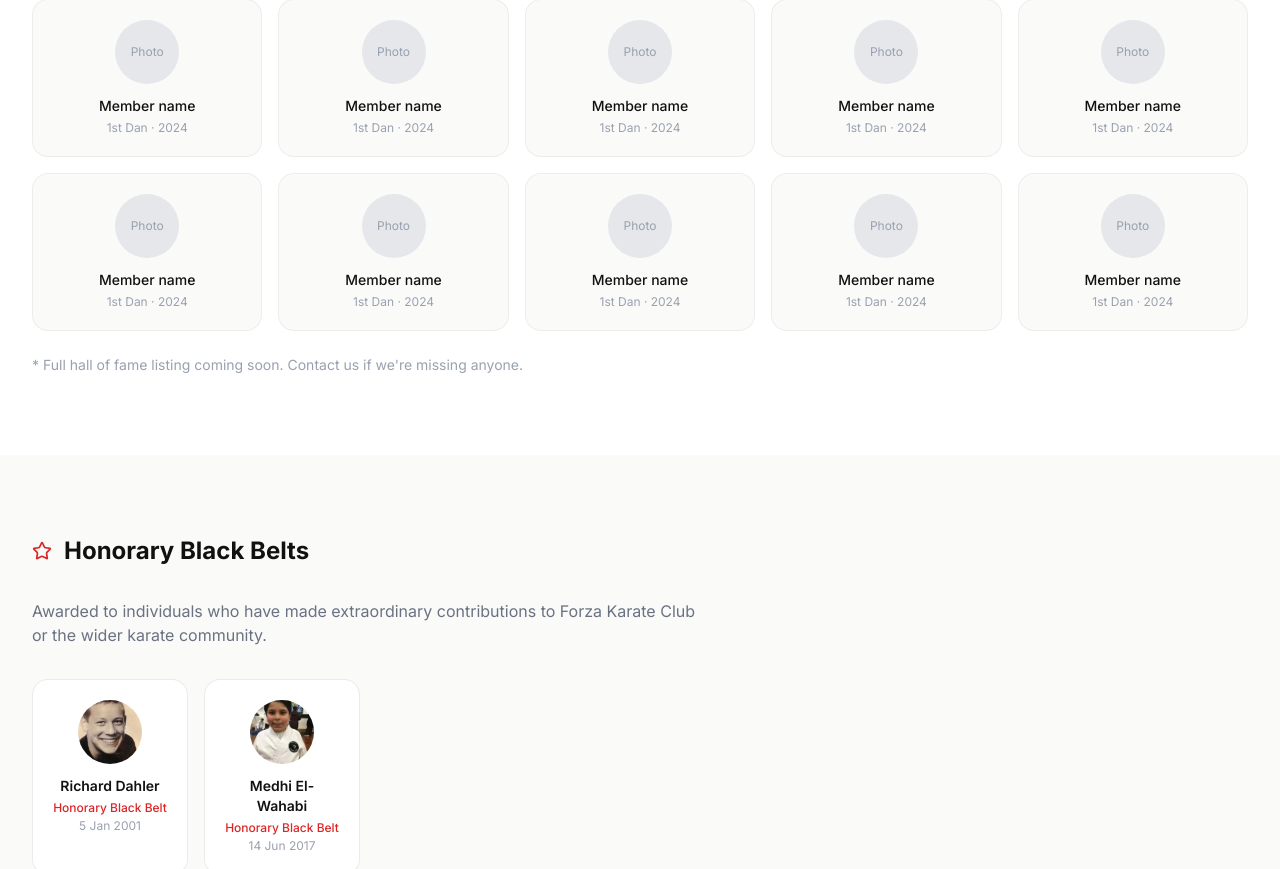
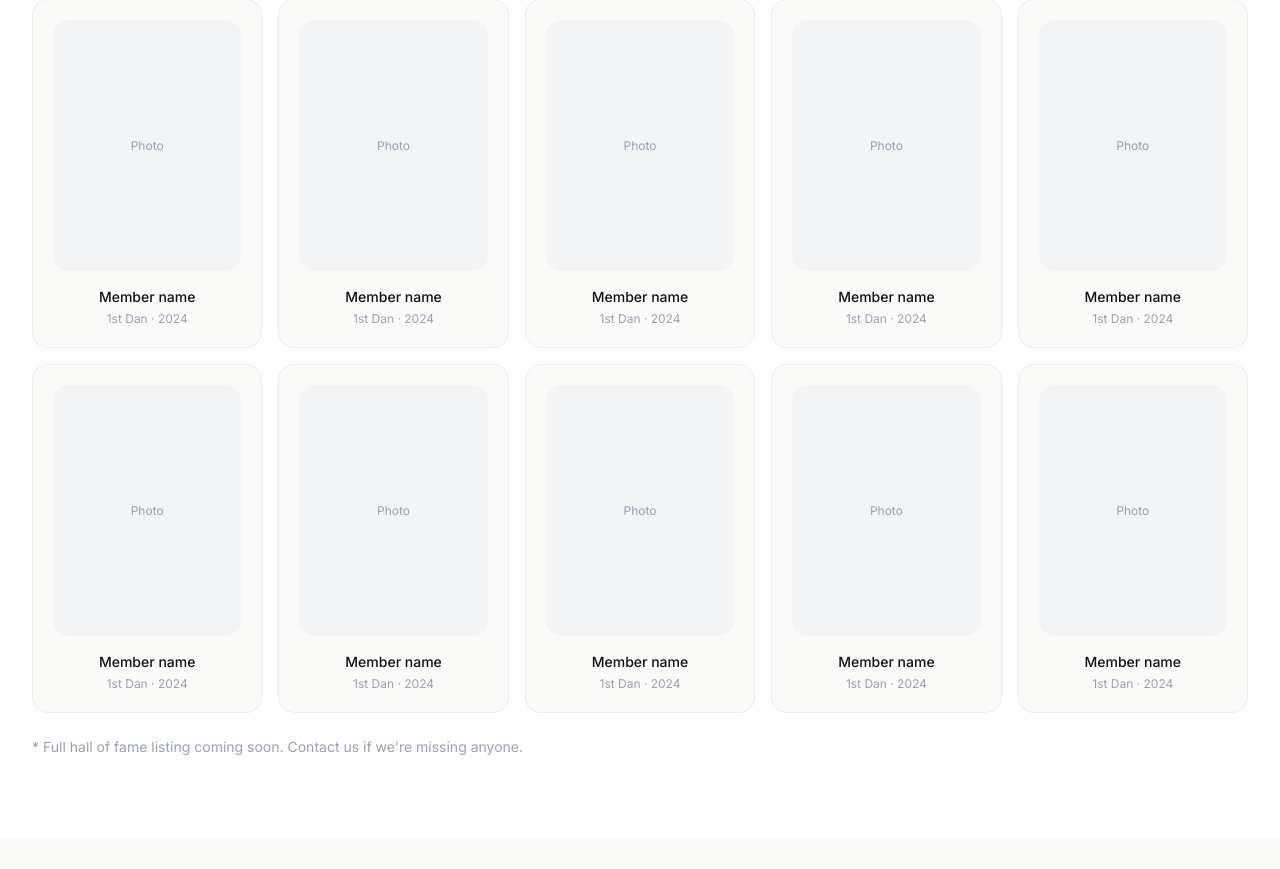
Before and after one commit to anthonieveritt-afk/forza-karate-website, a Next.js app: page /hall-of-fame in a window 1280 px wide. Shown: the part 519-1388 px from the top of the page. Built offline with nearby package versions, Linux system fonts and the light colour scheme.

Commit message:
Profile photos: larger rounded rectangles (not circles) across hall of fame, instructors, team

```diff
--- a/app/hall-of-fame/page.tsx
+++ b/app/hall-of-fame/page.tsx
@@ -32,7 +32,7 @@ export default function HallOfFamePage() {
           <div className="grid grid-cols-2 sm:grid-cols-3 md:grid-cols-4 lg:grid-cols-5 gap-4">
             {[...Array(10)].map((_, i) => (
               <div key={i} className="rounded-2xl bg-[#fafaf9] border border-black/5 p-5 text-center">
-                <div className="w-16 h-16 rounded-full bg-gray-200 mx-auto mb-3 flex items-center justify-center">
+                <div className="w-full aspect-[3/4] rounded-2xl bg-gray-100 mb-4 flex items-center justify-center overflow-hidden">
                   <span className="text-gray-400 text-xs">Photo</span>
                 </div>
                 <p className="text-sm font-medium text-[#111111]">Member name</p>
@@ -59,13 +59,13 @@ export default function HallOfFamePage() {
           </p>
           <div className="grid grid-cols-2 sm:grid-cols-3 md:grid-cols-4 gap-4 max-w-2xl">
             <div className="rounded-2xl bg-white border border-black/8 p-5 text-center">
-              <div className="w-16 h-16 rounded-full overflow-hidden mx-auto mb-3">
+              <div className="w-full aspect-[3/4] rounded-2xl overflow-hidden mb-4">
                 <Image
                   src="/hall-of-fame/richard-dahler.webp"
                   alt="Richard Dahler"
-                  width={64}
-                  height={64}
-                  className="w-full h-full object-cover"
+                  width={300}
+                  height={400}
+                  className="w-full h-full object-cover object-top"
                 />
               </div>
               <p className="text-sm font-semibold text-[#111111]">Richard Dahler</p>
@@ -73,12 +73,12 @@ export default function HallOfFamePage() {
               <p className="text-xs text-gray-400 mt-0.5">5 Jan 2001</p>
             </div>
             <div className="rounded-2xl bg-white border border-black/8 p-5 text-center">
-              <div className="w-16 h-16 rounded-full overflow-hidden mx-auto mb-3">
+              <div className="w-full aspect-[3/4] rounded-2xl overflow-hidden mb-4">
                 <Image
                   src="/hall-of-fame/medhi-el-wahabi.webp"
                   alt="Medhi El-Wahabi"
-                  width={64}
-                  height={64}
+                  width={300}
+                  height={400}
                   className="w-full h-full object-cover object-top"
                 />
               </div>
--- a/app/instructors/page.tsx
+++ b/app/instructors/page.tsx
@@ -63,9 +63,9 @@ export default function InstructorsPage() {
             {instructors.map((instructor, i) => (
               <div key={i} className="rounded-2xl border border-black/8 overflow-hidden">
                 {/* Photo placeholder */}
-                <div className="w-full h-48 bg-[#fafaf9] flex items-center justify-center">
-                  <div className="w-20 h-20 rounded-full bg-gray-200 flex items-center justify-center">
-                    <span className="text-3xl font-bold text-gray-400">
+                <div className="w-full aspect-[4/3] bg-[#fafaf9] flex items-center justify-center">
+                  <div className="w-24 h-32 rounded-2xl bg-gray-200 flex items-center justify-center">
+                    <span className="text-4xl font-bold text-gray-400">
                       {instructor.name.charAt(0)}
                     </span>
                   </div>
--- a/app/team/page.tsx
+++ b/app/team/page.tsx
@@ -37,7 +37,7 @@ export default function TeamPage() {
               <div className="mt-8 grid grid-cols-3 gap-4">
                 {[1, 2, 3].map((i) => (
                   <div key={i} className="rounded-2xl bg-[#fafaf9] border border-black/5 p-4 text-center">
-                    <div className="w-14 h-14 rounded-full bg-gray-200 mx-auto mb-3 flex items-center justify-center">
+                    <div className="w-full aspect-[3/4] rounded-2xl bg-gray-100 mb-3 flex items-center justify-center">
                       <span className="text-gray-400 text-xs">Photo</span>
                     </div>
                     <p className="text-xs font-medium text-[#111111]">Team member</p>
@@ -65,7 +65,7 @@ export default function TeamPage() {
               <div className="mt-8 grid grid-cols-3 gap-4">
                 {[1, 2, 3].map((i) => (
                   <div key={i} className="rounded-2xl bg-[#fafaf9] border border-black/5 p-4 text-center">
-                    <div className="w-14 h-14 rounded-full bg-gray-200 mx-auto mb-3 flex items-center justify-center">
+                    <div className="w-full aspect-[3/4] rounded-2xl bg-gray-100 mb-3 flex items-center justify-center">
                       <span className="text-gray-400 text-xs">Photo</span>
                     </div>
                     <p className="text-xs font-medium text-[#111111]">Team member</p>
```
